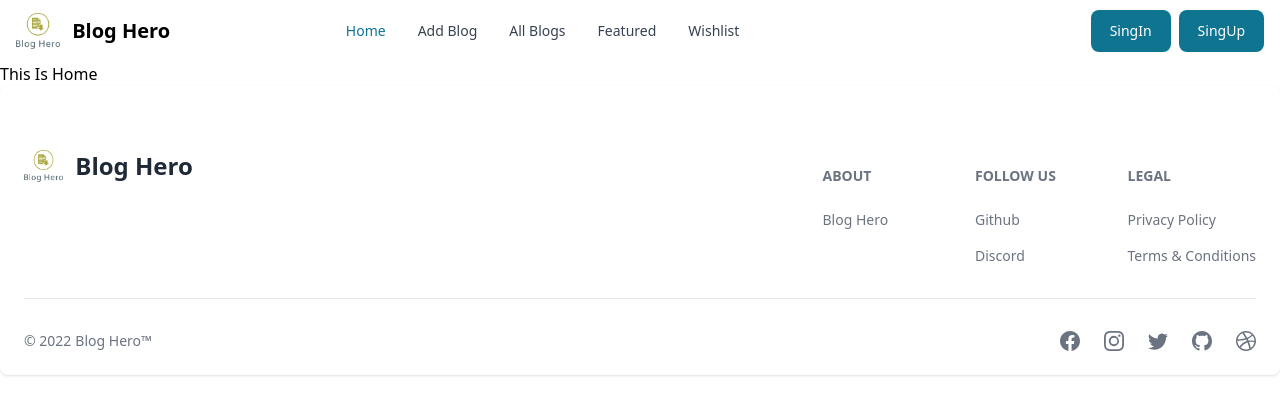
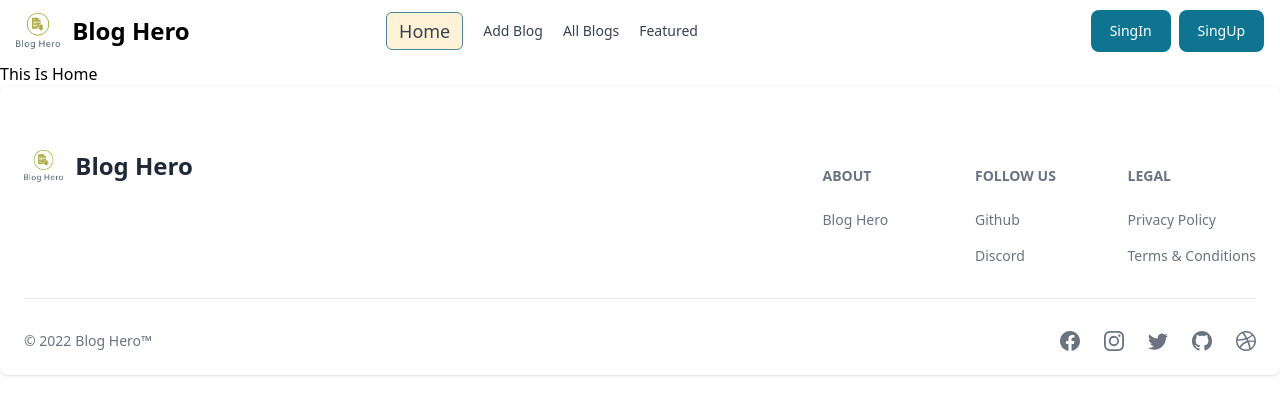
Before and after one commit to devo-ab/blog-hero-client, a React (Vite) app: page / in a window 1280 px wide. Shown: the top 414 px of the page. Built offline with nearby package versions, Linux system fonts and the light colour scheme; no server answers.

Commit message:
added navbar with responsive

```diff
--- a/package.json
+++ b/package.json
@@ -12,6 +12,7 @@
   "dependencies": {
     "firebase": "^10.11.1",
     "flowbite-react": "^0.9.0",
+    "framer-motion": "^11.1.9",
     "localforage": "^1.10.0",
     "match-sorter": "^6.3.4",
     "prop-types": "^15.8.1",
--- a/src/Components/NavbarIs.jsx
+++ b/src/Components/NavbarIs.jsx
@@ -18,6 +18,67 @@ import { Tooltip } from "react-tooltip";
 const NavbarIs = () => {
   const { user, logOut } = useContext(AuthContext);
 
+  const navLinks = (
+    <div className="lg:space-x-5  md:space-y-0 flex flex-col lg:flex-row items-center">
+      <NavLink
+        to="/"
+        className={({ isActive }) =>
+          isActive
+            ? "text-white md:text-lg font-medium border border-[#4D869C] bg-[#FFF2D7] rounded-md md:px-3 md:py-1 text-center"
+            : "text-center"
+        }
+      >
+        <NavbarLink>Home</NavbarLink>
+      </NavLink>
+
+      <NavLink
+        to="/addblog"
+        className={({ isActive }) =>
+          isActive
+            ? "text-base-content md:text-lg font-medium border border-[#4D869C] bg-[#FFF2D7] rounded-md md:px-3 md:py-1 text-center"
+            : "text-base-content text-center"
+        }
+      >
+        <NavbarLink>Add Blog</NavbarLink>
+      </NavLink>
+
+      <NavLink
+        to="/allblogs"
+        className={({ isActive }) =>
+          isActive
+            ? "text-base-content md:text-lg font-medium border border-[#4D869C] bg-[#FFF2D7] rounded-md md:px-3 md:py-1 text-center"
+            : "text-base-content text-center"
+        }
+      >
+        <NavbarLink>All Blogs</NavbarLink>
+      </NavLink>
+
+      <NavLink
+        to="/featured"
+        className={({ isActive }) =>
+          isActive
+            ? "text-base-content md:text-lg font-medium border border-[#4D869C] bg-[#FFF2D7] rounded-md md:px-3 md:py-1 text-center"
+            : "text-base-content text-center"
+        }
+      >
+        <NavbarLink>Featured</NavbarLink>
+      </NavLink>
+
+      {user && (
+        <NavLink
+          to="/wishlist"
+          className={({ isActive }) =>
+            isActive
+              ? "text-white md:text-lg font-medium border border-[#4D869C] bg-[#FFF2D7] rounded-md md:px-3 md:py-1 text-center"
+              : "text-base-content text-center"
+          }
+        >
+          <NavbarLink>Wishlist</NavbarLink>
+        </NavLink>
+      )}
+    </div>
+  );
+
   const handleSingOut = () => {
     logOut()
       .then((result) => {
@@ -34,7 +95,7 @@ const NavbarIs = () => {
     <Navbar fluid rounded>
       <NavbarBrand href="/">
         <img src="/blog-hero-logo.png" className="mr-3 h-6 sm:h-9" alt="Blog Hero Logo" />
-        <span className="self-center whitespace-nowrap text-xl font-semibold dark:text-white">
+        <span className="self-center whitespace-nowrap lg:text-2xl lg:font-bold dark:text-white">
           Blog Hero
         </span>
       </NavbarBrand>
@@ -63,15 +124,7 @@ const NavbarIs = () => {
 
         <NavbarToggle />
       </div>
-      <NavbarCollapse>
-        <NavbarLink href="/" active>
-          Home
-        </NavbarLink>
-        <NavbarLink href="#">Add Blog</NavbarLink>
-        <NavbarLink href="#">All Blogs</NavbarLink>
-        <NavbarLink href="#">Featured</NavbarLink>
-        <NavbarLink href="#">Wishlist</NavbarLink>
-      </NavbarCollapse>
+      <NavbarCollapse>{navLinks}</NavbarCollapse>
       <Tooltip id="my-tooltip" />
       <ToastContainer />
     </Navbar>
--- a/src/Components/SignUp.jsx
+++ b/src/Components/SignUp.jsx
@@ -9,6 +9,8 @@ import { Link } from "react-router-dom";
 const SignUp = () => {
   const { createUserWithEmailPass } = useContext(AuthContext);
   const [showPassword, setShowPassword] = useState(false);
+
+
 
   const handleSingUp = (e) => {
     e.preventDefault();
--- /dev/null
+++ b/src/Pages/AddBlog/AddBlog.jsx
@@ -0,0 +1,9 @@
+const AddBlog = () => {
+    return (
+        <div>
+            <h1>add blog page</h1>
+        </div>
+    );
+};
+
+export default AddBlog;
--- /dev/null
+++ b/src/Pages/AllBlogs/AllBlogs.jsx
@@ -0,0 +1,9 @@
+const AllBlogs = () => {
+    return (
+        <div>
+            <h1>all blogs</h1>
+        </div>
+    );
+};
+
+export default AllBlogs;
--- /dev/null
+++ b/src/Pages/Featured/Featured.jsx
@@ -0,0 +1,9 @@
+const Featured = () => {
+    return (
+        <div>
+            <h1>Featured page</h1>
+        </div>
+    );
+};
+
+export default Featured;
--- /dev/null
+++ b/src/Pages/WishList/WishList.jsx
@@ -0,0 +1,9 @@
+const WishList = () => {
+    return (
+        <div>
+            <h1>Wishlist page</h1>
+        </div>
+    );
+};
+
+export default WishList;
```
Also changed, not shown: src/Routes/Routes.jsx (+20 -0 lines), 1 other file (tests, documents, lock files or other folders).
